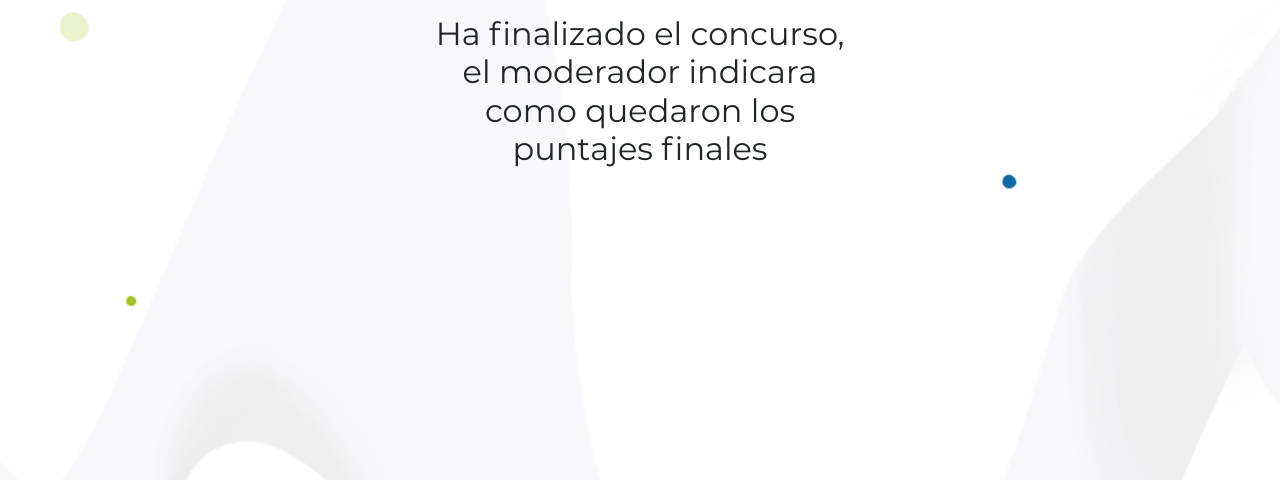
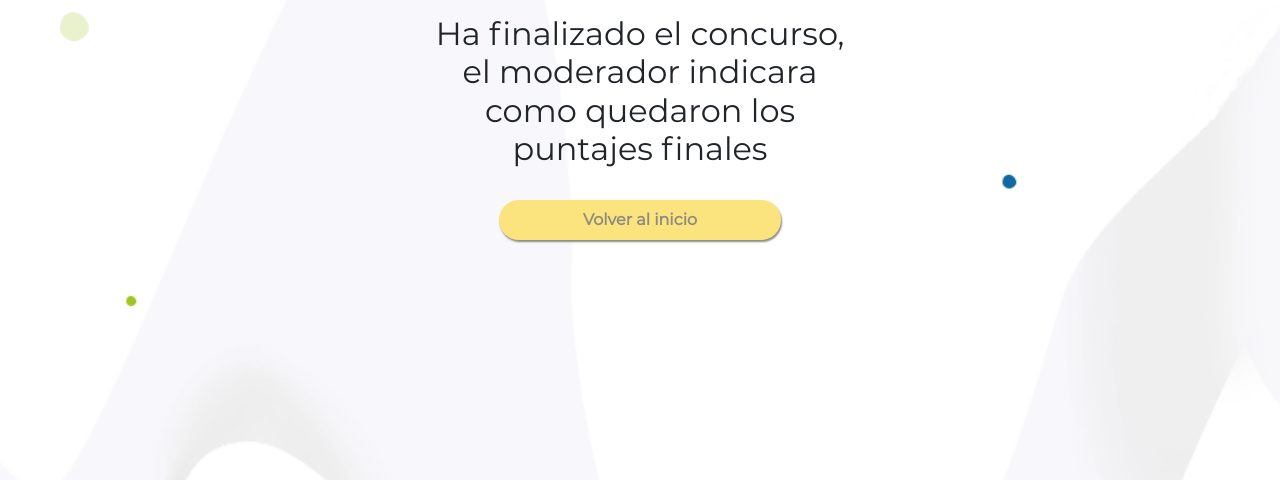
Before and after one commit to Andrew0914/concurso, a PHP site: page /fin_concurso.php in a window 1280 px wide. Shown: the part 174-654 px from the top of the page. Run offline with PHP 8.4, Linux system fonts and the light colour scheme.

Commit message:
Boton para volver al inicio

```diff
--- a/fin_concurso.php
+++ b/fin_concurso.php
@@ -21,6 +21,14 @@
             	<br> <br>
                 Ha finalizado el concurso, el moderador indicara como quedaron los puntajes finales
             </h2>
+            <br>
+            <div class="row">
+                <div class="col-md-8 offset-md-2">
+                    <a class="btn btn-block btn-geo" href="inicio">
+                        Volver al inicio
+                    </a>
+                </div>
+            </div>
         </section>
         <!-- INICIO SCRIPTS -->
         <script type="text/javascript" src="js/libs/jquery-3.3.1.min.js"></script>
```
